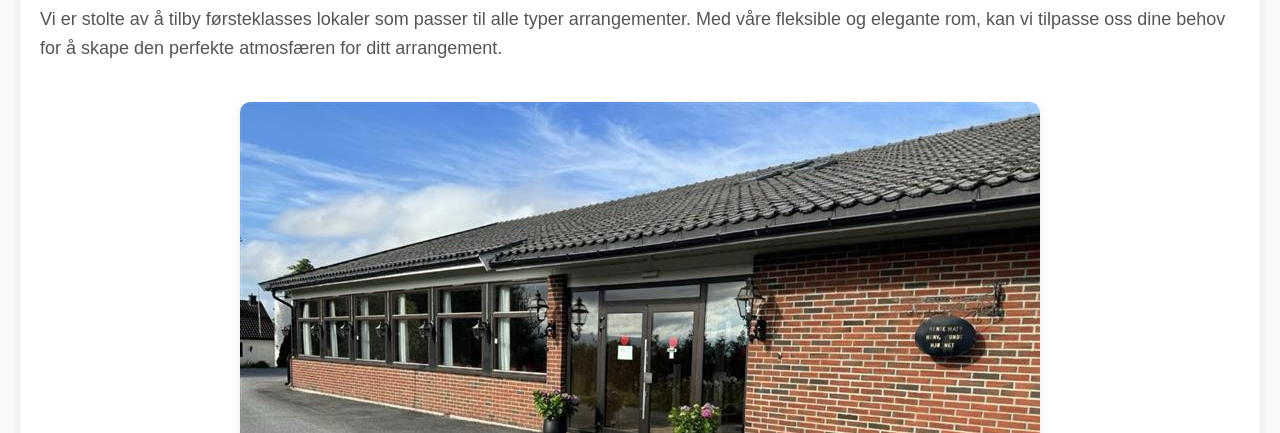
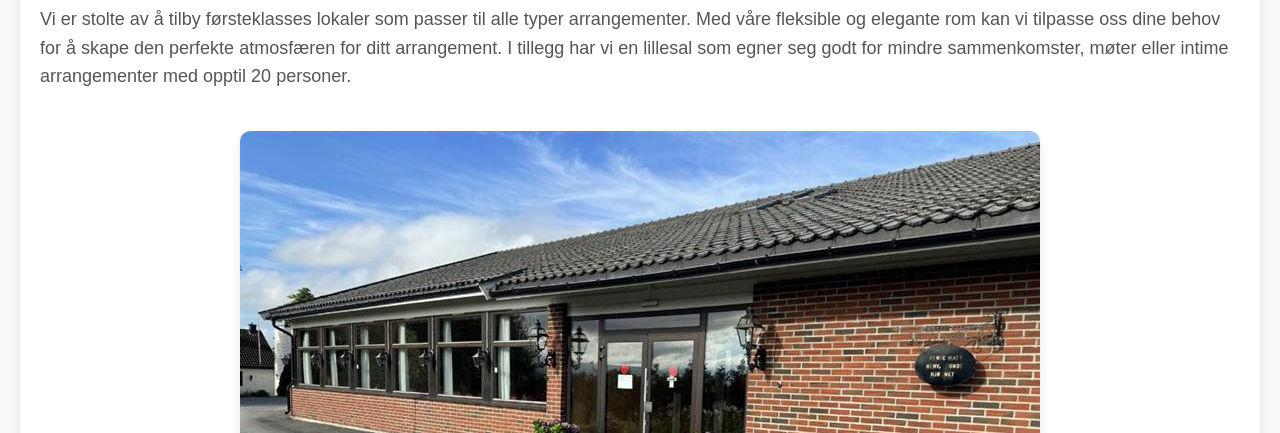
Before and after one commit to AndreasVindenes26/Holth-Selskap, a plain HTML site: page omoss.html in a window 1280 px wide. Shown: the part 667-1100 px from the top of the page. Drawn offline with Linux system fonts and the light colour scheme.

Commit message:
om oss endring

```diff
--- a/omoss.html
+++ b/omoss.html
@@ -228,7 +228,7 @@
     <!-- Innholdsseksjon -->
     <div class="content-section">
         <h2>Våre Lokaler</h2>
-        <p>Vi er stolte av å tilby førsteklasses lokaler som passer til alle typer arrangementer. Med våre fleksible og elegante rom, kan vi tilpasse oss dine behov for å skape den perfekte atmosfæren for ditt arrangement.</p>
+        <p>Vi er stolte av å tilby førsteklasses lokaler som passer til alle typer arrangementer. Med våre fleksible og elegante rom kan vi tilpasse oss dine behov for å skape den perfekte atmosfæren for ditt arrangement. I tillegg har vi en lillesal som egner seg godt for mindre sammenkomster, møter eller intime arrangementer med opptil 20 personer.</p>
 
         <!-- Karusell -->
         <div class="carousel">
```
